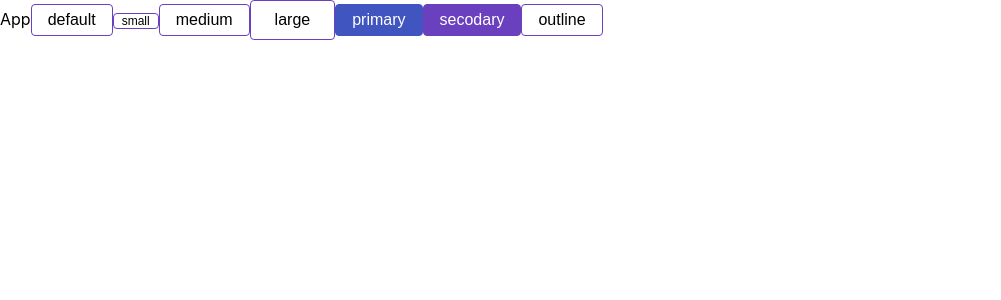
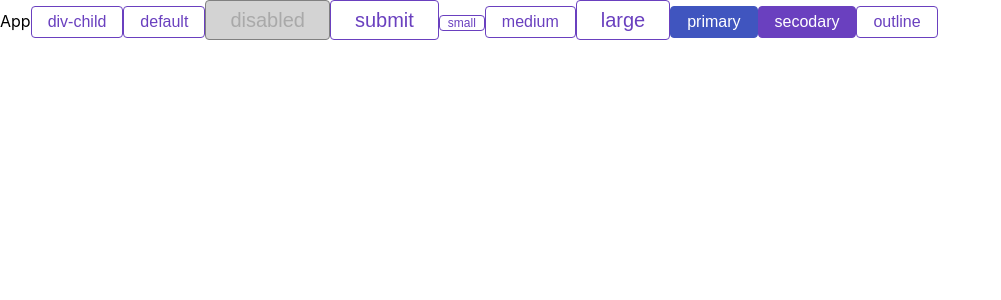
Before and after one commit to vast-coding/ts3, a React (Create React App) app: page / in a window 1280 px wide. Shown: the top 300 px of the page, without its empty margins (0-1001 px from the left). Built offline with nearby package versions, Linux system fonts and the light colour scheme.

Commit message:
refactor(Button): change "size" to "scale"

```diff
--- a/src/App.tsx
+++ b/src/App.tsx
@@ -8,10 +8,20 @@ export const App = () => (
     <GlobalStyle />
     <div>
       App
+      <Button>
+        {' '}
+        <div>div-child</div>{' '}
+      </Button>
       <Button> default </Button>
-      <Button size="small">small</Button>
-      <Button size="medium">medium</Button>
-      <Button size="large">large</Button>
+      <Button scale="large" disabled>
+        disabled
+      </Button>
+      <Button scale="large" type="submit">
+        submit
+      </Button>
+      <Button scale="small">small</Button>
+      <Button scale="medium">medium</Button>
+      <Button scale="large">large</Button>
       <Button variant="primary">primary</Button>
       <Button variant="secondary">secodary</Button>
       <Button variant="outline">outline</Button>
--- a/src/components/Button.style.tsx
+++ b/src/components/Button.style.tsx
@@ -1,74 +1,54 @@
 import styled, { css, IDefaultTheme } from 'styled-components'
 
 type TSize = {
-  size?: 'small' | 'medium' | 'large'
+  scale: 'small' | 'medium' | 'large'
 }
 
-const sizes = ({ size }: TSize) => {
-  if (size === 'small') {
-    return css`
+const styleSizes = ({ scale }: TSize) =>
+  ({
+    small: css`
       font-size: 12px;
       padding: 0 8px;
       border: 1px solid red;
       height: 16px;
-    `
-  }
-
-  const defaultSize = css`
-    font-size: 16px;
-    padding: 0 16px;
-    border: 1px solid blue;
-    height: 32px;
-  `
-
-  if (size === 'medium') {
-    return defaultSize
-  }
-
-  if (size === 'large') {
-    return css`
+    `,
+    medium: css`
       font-size: 16px;
+      padding: 0 16px;
+      border: 1px solid blue;
+      height: 32px;
+    `,
+    large: css`
+      font-size: 20px;
       padding: 0 24px;
       border: 1px solid green;
       height: 40px;
-    `
-  }
-
-  return defaultSize
-}
+    `,
+  }[scale])
 
 type TVariant = {
-  variant?: 'primary' | 'secondary' | 'outline'
+  variant: 'primary' | 'secondary' | 'outline'
   theme: IDefaultTheme
 }
 
-const variants = ({ variant, theme }: TVariant) => {
-  if (variant === 'primary') {
-    return css`
+const styleVariants = ({ theme, variant }: TVariant) =>
+  ({
+    primary: css`
       border: 1px solid ${theme.primaryColor};
       background: ${theme.primaryColor};
       color: white;
-    `
-  }
-  if (variant === 'secondary') {
-    return css`
+    `,
+    secondary: css`
       border: 1px solid ${theme.secondaryColor};
       background: ${theme.secondaryColor};
       color: white;
-    `
-  }
-  if (variant === 'outline') {
-    return css`
+    `,
+    outline: css`
       border: 1px solid ${theme.secondaryColor};
-      background: white;
-    `
-  }
-  // Outline is default
-  return css`
-    border: 1px solid ${theme.secondaryColor};
-    background: white;
-  `
-}
+      background: transparent;
+      color: ${theme.secondaryColor};
+    `,
+  }[variant])
 
 type TBg = {
   backgroundColor?: string
@@ -82,11 +62,27 @@ const overideBg = ({ backgroundColor }: TBg) => {
     `
   }
 }
+
 type TButtonStyles = TSize & TVariant & TBg
 
 export const ButtonStyle = styled.button<TButtonStyles>`
   border-radius: 4px;
-  ${sizes};
-  ${variants};
+  cursor: pointer;
+  ${styleSizes};
+  ${styleVariants};
   ${overideBg};
+  &:disabled {
+    border-color: grey;
+    background: lightgray;
+    color: darkgrey;
+    cursor: not-allowed;
+  }
+  &:active {
+    border: 1px solid red;
+    background: orange;
+    transition: transform 0.05s ease-out;
+    transform: scale(0.95);
+  }
 `
+
+ButtonStyle.displayName = 'StyleButton'
--- a/src/components/Button.tsx
+++ b/src/components/Button.tsx
@@ -1,45 +1,54 @@
 import React from 'react'
 import { ButtonStyle } from './Button.style'
 
-export interface IButtonProps {
+export type IButtonProps = {
   /**
-   * What background color to use -unused
+   * Optional. What background color to use
    */
   backgroundColor?: string
   /**
-   * How large should the button be?
+   * Optional. How large should the button be?
    */
-  size?: 'small' | 'medium' | 'large'
+  scale?: 'small' | 'medium' | 'large'
   /**
-   * What is the button type?
+   * Optional. What is the button type?
    */
   variant?: 'primary' | 'secondary' | 'outline'
   /**
-   * Optional click handler
+   * Optional. click handler
    */
   onClick?: () => void
   /**
-   * Optional child / button contents
+   * Optional. child / button contents
    */
-  children?: React.ReactNode
+  children?: React.ReactNode | string
+  /**
+   * Optional. html button attribute
+   */
+  type?: 'submit' | 'button' | 'reset' | undefined
+  /**
+   * Optional. html button attribute
+   */
+  disabled?: boolean
 }
 
 /**
  * Primary UI component for user interaction
  */
 export const Button: React.FC<IButtonProps> = ({
-  size = 'medium',
+  scale = 'medium',
   variant = 'outline',
   backgroundColor,
   children,
+  type = 'button',
   ...props
 }) => {
   return (
     <ButtonStyle
       backgroundColor={backgroundColor}
-      size={size}
+      scale={scale}
       variant={variant}
-      type="button"
+      type={type}
       {...props}
     >
       {children}
```
Also changed, not shown: 2 other files (tests, documents, lock files or other folders).
